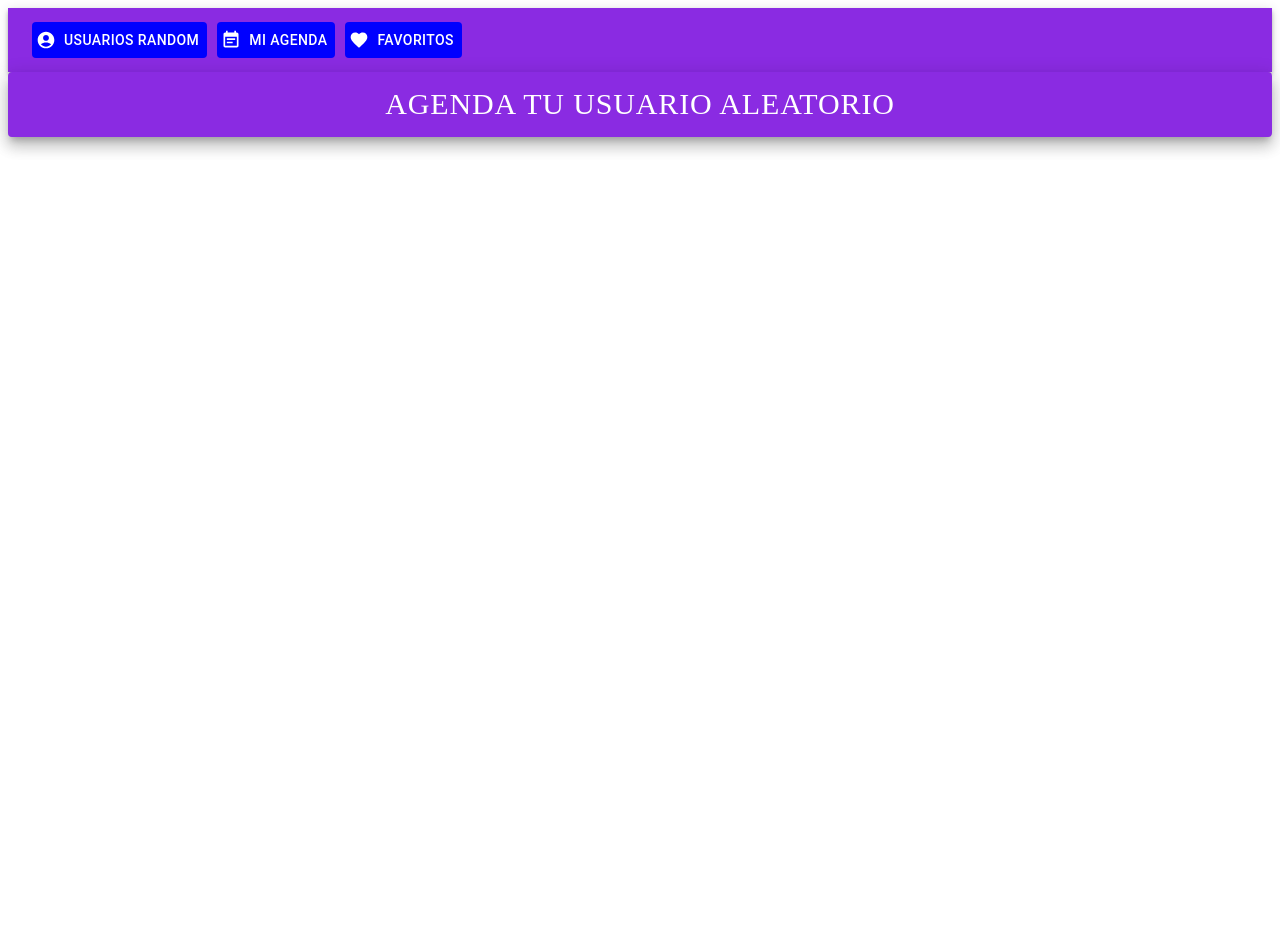
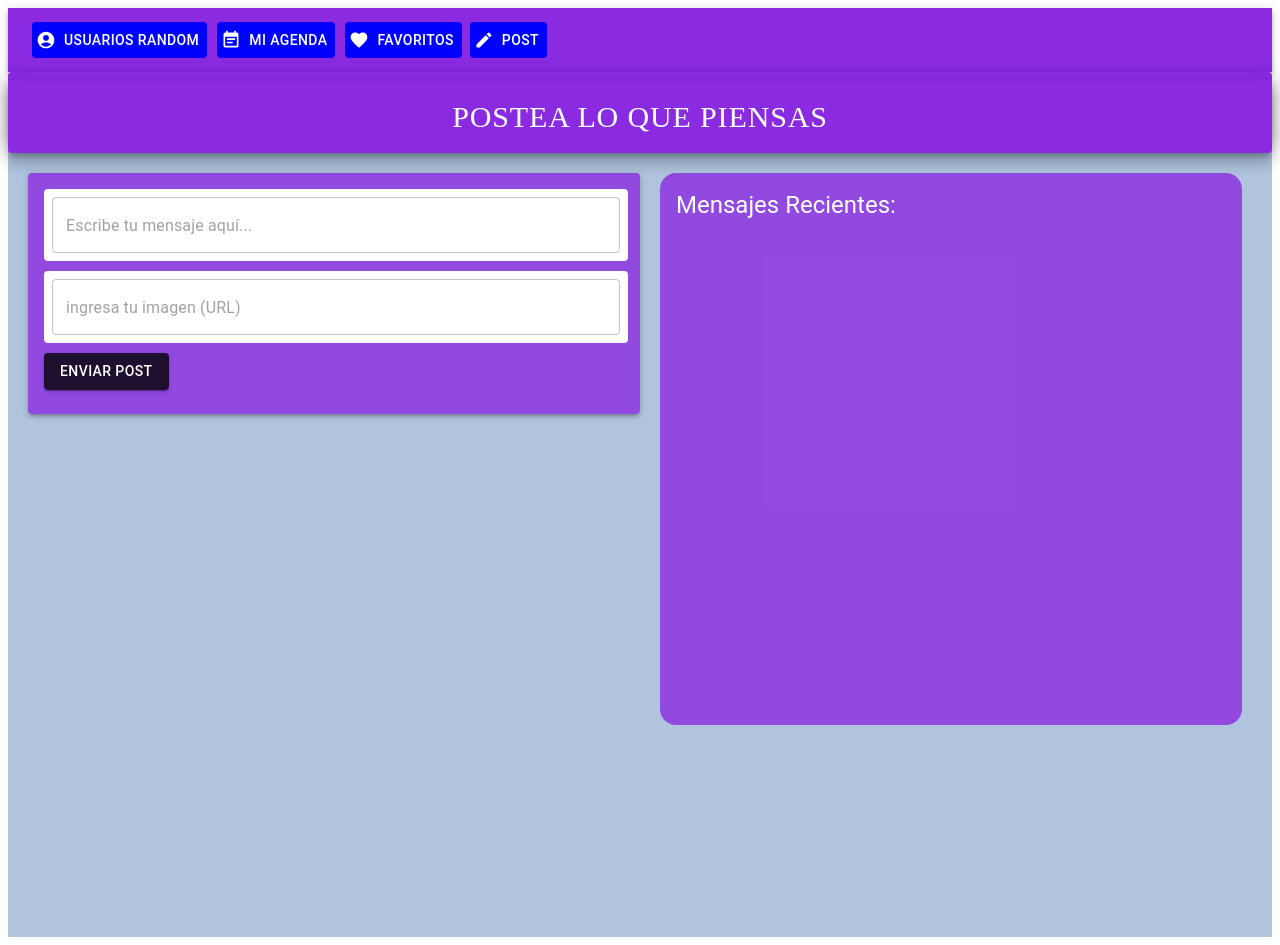
Before and after one commit to fernando4530/Miguel-typescript-redux, a React (Vite) app: page /post in a window 1280 px wide. Before the commit the page ends 800 px from the top, so only its background shows below. Built offline with nearby package versions, Linux system fonts and the light colour scheme.

Commit message:
Improvements in Post Component and Associated Slice

```diff
--- a/src/components/Navbar.tsx
+++ b/src/components/Navbar.tsx
@@ -1,14 +1,16 @@
+// Navbar.tsx
 import React from "react";
 import { AppBar, Toolbar, Button, Badge } from "@mui/material";
 import AccountCircleIcon from "@mui/icons-material/AccountCircle";
 import EventNoteIcon from "@mui/icons-material/EventNote";
 import FavoriteIcon from "@mui/icons-material/Favorite";
-import { useSelector } from "react-redux";
+import EditIcon from '@mui/icons-material/Edit';import { useSelector } from "react-redux";
 import { RootState } from "../redux/Store";
-import { Link, Route, Routes } from "react-router-dom"; // Importa las funciones de enrutamiento
+import { Link, Route, Routes } from "react-router-dom";
 import RandomUsers from "./RandomUsers";
 import Favorites from "./Favorites";
 import MyAgenda from "./MyAgenda";
+import Post from "./Post";
 
 interface NavbarProps {
   handleShowFavorites: () => void;
@@ -36,8 +38,8 @@ const Navbar: React.FC<NavbarProps> = ({ handleShowFavorites }) => {
               color: "white",
               backgroundColor: "blue",
             }}
-            component={Link} // Utiliza el componente Link para enrutamiento interno
-            to="/randomusers" // Define la ruta a la que se redirigirá
+            component={Link}
+            to="/randomusers"
             startIcon={<AccountCircleIcon />}
           >
             Usuarios random
@@ -75,6 +77,19 @@ const Navbar: React.FC<NavbarProps> = ({ handleShowFavorites }) => {
               Favoritos
             </Button>
           </Badge>
+          <Button
+          startIcon={<EditIcon />}
+            color="inherit"
+            sx={{
+              backgroundColor: "blue",
+              color: "white",
+              marginLeft: 1,
+            }}
+            component={Link}
+            to="/post"
+          >
+            Post
+          </Button>
         </Toolbar>
       </AppBar>
       <Button
@@ -99,6 +114,8 @@ const Navbar: React.FC<NavbarProps> = ({ handleShowFavorites }) => {
         <Route path="/randomusers" element={<RandomUsers />} />
         <Route path="/myagenda" element={<MyAgenda />} />
         <Route path="/favorites" element={<Favorites />} />
+        <Route path="/post" element={<Post />} />{" "}
+        {/* Agrega la ruta para el componente Post */}
       </Routes>
     </div>
   );
--- /dev/null
+++ b/src/components/Post.tsx
@@ -0,0 +1,228 @@
+import React, { useState } from "react";
+import { useSelector, useDispatch } from "react-redux";
+import { RootState } from "../redux/Store";
+import {
+  Typography,
+  Card,
+  CardContent,
+  Avatar,
+  TextField,
+  Button,
+  Box, // Agregado el import para el área de texto
+} from "@mui/material";
+import { addMessage } from "../redux/reducers/PostSlice";
+
+function Post() {
+  const selectedUser = useSelector(
+    (state: RootState) => state.selectedUser.UserLoggIn
+  );
+  const messages = useSelector((state: RootState) => state.post.messages);
+  const dispatch = useDispatch();
+
+  const [inputMessage, setInputMessage] = useState("");
+  const [imageUrl, setImageUrl] = useState("");
+
+  const handleMessageChange = (event: {
+    target: { value: React.SetStateAction<string> };
+  }) => {
+    setInputMessage(event.target.value);
+  };
+
+  const handleImageUrlChange = (event: {
+    target: { value: React.SetStateAction<string> };
+  }) => {
+    setImageUrl(event.target.value);
+  };
+
+  const handleCommentSubmit = () => {
+    if (inputMessage.trim() !== "") {
+      const newMessage = {
+        user: selectedUser!,
+        message: inputMessage,
+        timestamp: Date.now(),
+        image: imageUrl && (imageUrl.startsWith("http") ? imageUrl : undefined),
+      };
+      dispatch(addMessage(newMessage));
+      console.log("Comentario enviado:", inputMessage);
+      setInputMessage("");
+      setImageUrl("");
+    }
+  };
+
+  return (
+    <div
+      style={{
+        backgroundColor: "#b0c4de",
+        minHeight: "100vh",
+        display: "flex",
+        flexDirection: "column",
+      }}
+    >
+      <Button
+        variant="contained"
+        sx={{
+          marginTop: -7,
+          fontFamily: '"Segoe UI Symbol"',
+          fontSize: "30px",
+          color: "white",
+          backgroundColor: "blueviolet",
+          display: "flex",
+          alignItems: "center",
+          justifyContent: "center",
+          boxShadow: 10,
+          width: "100%",
+          padding: "10px 0",
+        }}
+      >
+        Postea lo que piensas
+      </Button>
+
+      <div style={{ display: "flex", flex: 1 }}>
+        <div style={{ flex: 1, padding: "20px" }}>
+          <Card
+            elevation={3}
+            sx={{ backgroundColor: "rgba(138, 43, 226, 0.8)", color: "white" }}
+          >
+            <CardContent>
+              {selectedUser && (
+                <div>
+                  <Typography variant="h5" component="div" align="center">
+                    Bienvenid@ {selectedUser.name.first}
+                  </Typography>
+                  <Avatar
+                    src={selectedUser.picture.large}
+                    alt="Avatar"
+                    sx={{
+                      width: 200,
+                      height: 200,
+                      margin: "0 auto",
+                      marginBottom: 3,
+                      border: "4px solid blue",
+                    }}
+                  />
+                  <Typography variant="h5" component="div" align="center">
+                    Nombre de Usuario
+                  </Typography>
+                  <Typography variant="h5" component="div" align="center">
+                    {selectedUser.login.username}
+                  </Typography>
+                </div>
+              )}
+              <TextField
+                placeholder="Escribe tu mensaje aquí..."
+                minRows={3}
+                value={inputMessage}
+                onChange={handleMessageChange}
+                variant="outlined"
+                fullWidth
+                sx={{
+                  width: "98%",
+                  marginBottom: "10px",
+                  backgroundColor: "white",
+                  padding: "8px",
+                  borderRadius: "4px",
+                }}
+              />
+              <TextField
+                placeholder="ingresa tu imagen (URL)"
+                value={imageUrl}
+                onChange={handleImageUrlChange}
+                variant="outlined"
+                fullWidth
+                sx={{
+                  width: "98%",
+                  marginBottom: "10px",
+                  backgroundColor: "white",
+                  padding: "8px",
+                  borderRadius: "4px",
+                }}
+              />
+              <Button
+                sx={{ backgroundColor: "rgba(0, 0, 0, 0.8)", color: "white" }}
+                variant="contained"
+                color="primary"
+                onClick={handleCommentSubmit}
+              >
+                Enviar Post
+              </Button>
+            </CardContent>
+          </Card>
+        </div>
+        <div
+          style={{
+            marginTop: 20,
+            flex: 1,
+            backgroundColor: "#b0c4de",
+            display: "flex",
+            flexDirection: "column-reverse",
+            justifyContent: "flex-end",
+            alignItems: "stretch",
+          }}
+        >
+          <Box
+            p={2}
+            bgcolor="white"
+            borderRadius={4}
+            sx={{
+              backgroundColor: "rgba(138, 43, 226, 0.8)",
+              color: "white",
+              width: "100%",
+              maxWidth: "550px",
+              marginBottom: "10px",
+              margintop: "0 auto",
+              overflowY: "auto",
+              height: "520px",
+            }}
+          >
+            <Typography variant="h5" gutterBottom>
+              Mensajes Recientes:
+            </Typography>
+            {messages.map((msg, index) => (
+              <div
+                key={index}
+                style={{
+                  backgroundColor: "rgba(138, 43, 226, 0.9)",
+                  display: "flex",
+                  flexDirection: "column",
+                  alignItems:
+                    msg.user === selectedUser ? "flex-end" : "flex-start",
+                  marginBottom: 4,
+                }}
+              >
+                <div style={{ display: "flex", alignItems: "center" }}>
+                  <Avatar
+                    src={msg.user.picture.thumbnail}
+                    alt="Avatar"
+                    sx={{ marginRight: "10px", marginTop: 1 }}
+                  />
+                  <Typography
+                    variant="body1"
+                    style={{ wordWrap: "break-word", overflowWrap: "anywhere", marginTop: 4}}
+                  >
+                    {msg.user.login.username}: {msg.message}
+                  </Typography>
+                </div>
+                {msg.image && (
+                  <img
+                    src={msg.image}
+                    alt="Mensaje con imagen"
+                    style={{ maxWidth: "100%", marginTop: "4px" }}
+                  />
+                )}
+                <Typography
+                  variant="caption"
+                  color="textSecondary"
+                  style={{ marginTop: "4px" }}
+                >
+                  Enviado: {new Date(msg.timestamp).toLocaleTimeString()}
+                </Typography>
+              </div>
+            ))}
+          </Box>
+        </div>
+      </div>
+    </div>
+  );
+}
+
+export default Post;
--- a/src/redux/Store.tsx
+++ b/src/redux/Store.tsx
@@ -1,11 +1,15 @@
 import { configureStore } from "@reduxjs/toolkit";
 import userReducer from "./reducers/UserSlice";
-import favoritesReducer from "./reducers/FavoritesSlice"; // Importa el nuevo slice
+import favoritesReducer from "./reducers/FavoritesSlice";
+import selectedUserReducer from "./reducers/UserLoggedInSlice"; // Cambiar el nombre del reducer
+import postReducer from "./reducers/PostSlice";
 
 const store = configureStore({
   reducer: {
     user: userReducer,
     favorites: favoritesReducer,
+    selectedUser: selectedUserReducer,
+    post: postReducer,
   },
 });
 
--- a/src/redux/reducers/FavoritesSlice.tsx
+++ b/src/redux/reducers/FavoritesSlice.tsx
@@ -2,11 +2,13 @@ import { createSlice, PayloadAction } from "@reduxjs/toolkit";
 import { UserData } from "../models/UserTypes";
 
 interface FavoritesState {
+  selectedUser: any;
   favorites: UserData[];
 }
 
 const initialState: FavoritesState = {
   favorites: [],
+  selectedUser: undefined
 };
 
 const favoritesSlice = createSlice({
--- /dev/null
+++ b/src/redux/reducers/PostSlice.tsx
@@ -0,0 +1,30 @@
+import { createSlice, PayloadAction } from "@reduxjs/toolkit";
+import { UserData } from "../models/UserTypes";
+
+interface Message {
+  user: UserData;
+  message: string;
+  timestamp: number;
+  image?: string;
+}
+
+interface PostState {
+  messages: Message[];
+}
+
+const initialState: PostState = {
+  messages: [],
+};
+
+const postSlice = createSlice({
+  name: "post",
+  initialState,
+  reducers: {
+    addMessage: (state, action: PayloadAction<Message>) => {
+      state.messages.push(action.payload);
+    },
+  },
+});
+
+export const { addMessage } = postSlice.actions;
+export default postSlice.reducer;
--- /dev/null
+++ b/src/redux/reducers/UserLoggedInSlice.tsx
@@ -0,0 +1,30 @@
+import { createSlice, PayloadAction } from "@reduxjs/toolkit";
+import { UserData } from "../models/UserTypes";
+
+interface SelectedUserState {
+  UserLoggIn: UserData | null;
+}
+
+const initialState: SelectedUserState = {
+  UserLoggIn: null,
+};
+
+export const UserLoggedIn = createSlice({
+  name: "UserLoggedIn",
+  initialState,
+  reducers: {
+    setSelectedUser: (state, action: PayloadAction<UserData | null>) => {
+      state.UserLoggIn = action.payload;
+    },
+    clearSelectedUser: (state) => {
+      state.UserLoggIn = null;
+    },
+    loginUser: (state, action: PayloadAction<UserData>) => {
+      state.UserLoggIn = action.payload;
+    },
+  },
+});
+
+export const { setSelectedUser, clearSelectedUser, loginUser } =
+  UserLoggedIn.actions;
+export default UserLoggedIn.reducer;
```
Also changed, not shown: src/components/RandomUsers.tsx (+21 -1 lines).
